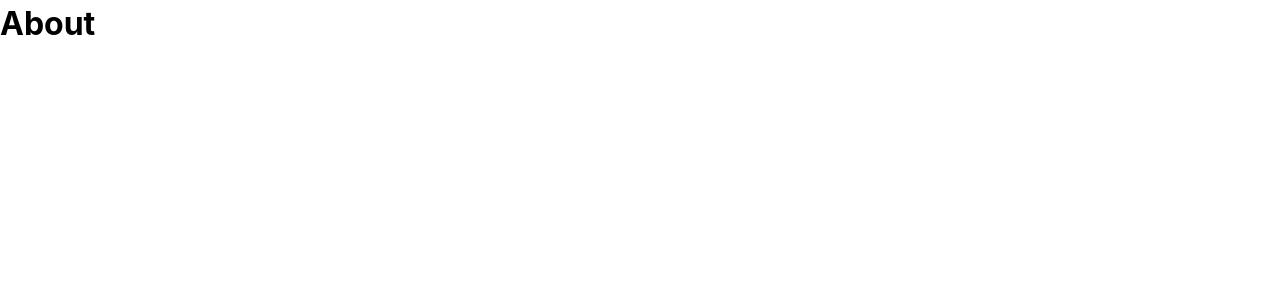
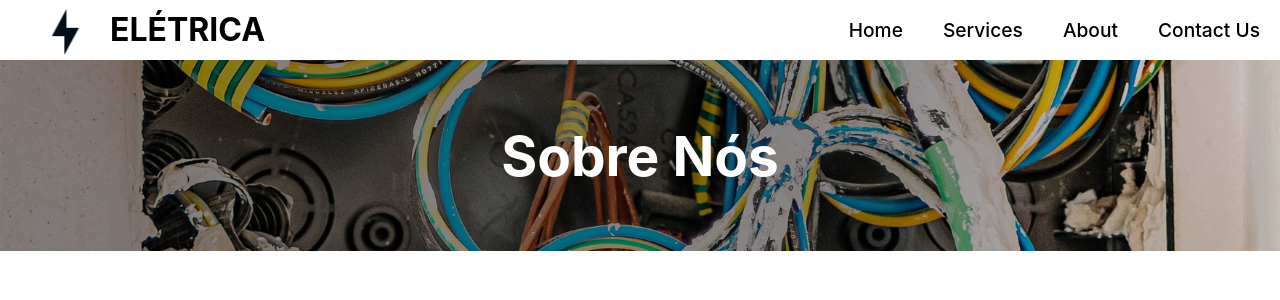
Before and after one commit to Dani-Moura081/frontend-autonom, a React (Vite) app: page /about in a window 1280 px wide. Shown: the top 300 px of the page. Built offline with nearby package versions, Linux system fonts and the light colour scheme.

Commit message:
animations

```diff
--- a/index.html
+++ b/index.html
@@ -20,6 +20,6 @@
   </head>
   <body>
     <div id="root"></div>
-    <script type="module" src="./src/main.jsx"></script>
+    <script type="module" src="./src/index.jsx"></script>
   </body>
 </html>
--- a/src/components/cardEspecificacao/index.scss
+++ b/src/components/cardEspecificacao/index.scss
@@ -18,6 +18,13 @@
       justify-content: space-between;
       align-items: center;
       & > div {
+        img {
+          transition: transform 0.3s ease-out; // Suaviza a animação de "pulo"
+
+        }
+        &:hover img {
+          transform: translateY(-10px); // Movimenta a imagem 10px para cima
+        }
         min-width: auto;
         width: fit-content;
         display: flex;
--- a/src/components/header/index.jsx
+++ b/src/components/header/index.jsx
@@ -1,5 +1,5 @@
 import "./index.scss";
-
+import { Link } from "react-router-dom";
 export default function Header() {
   return (
     <div className="comp-header">
@@ -10,10 +10,18 @@ export default function Header() {
         </div>
         <nav>
           <ul>
-            <li>Home</li>
-            <li>Services</li>
-            <li>About</li>
-            <li>Contact Us</li>
+            <Link to={"/"}>
+              <li>Home</li>
+            </Link>
+            <Link to={"/services"}>
+              <li>Services</li>
+            </Link>
+            <Link to={"/about"}>
+              <li>About</li>
+            </Link>
+            <Link to={'/contact'}>
+              <li>Contact Us</li>
+            </Link>
           </ul>
         </nav>
       </header>
--- a/src/components/header/index.scss
+++ b/src/components/header/index.scss
@@ -13,6 +13,9 @@
         font: 500 1.2em "Inter";
         list-style: none;
         gap: 20px;
+        a, a:active, :any-link, a:visited{
+          color: black;
+        }
         li {
           padding: 10px;
           cursor: pointer;
@@ -27,6 +30,35 @@
     }
   }
   .list-header {
+    @keyframes shake {
+      0%, 100% {
+        transform: translate(0, 0);
+      }
+      25% {
+        transform: translate(2px, -2px);
+      }
+      50% {
+        transform: translate(-2px, 2px);
+      }
+      75% {
+        transform: translate(2px, 2px);
+      }
+    }
+
+    @keyframes glow {
+      0% {
+        filter: brightness(1);
+      }
+      50% {
+        filter: brightness(2);
+      }
+      100% {
+        filter: brightness(1);
+      }
+    }
+    img {
+      animation: shake 0.2s ease-in-out infinite alternate, glow 1s infinite;
+    }
     margin-left: 30px;
     display: flex;
     align-items: center;
--- a/src/pages/about/index.jsx
+++ b/src/pages/about/index.jsx
@@ -1,9 +1,24 @@
-
+import "./index.scss";
+import Header from "../../components/header";
 
 export default function About() {
   return (
-    <div>
-      <h1>About</h1>
+    <div className="page-about page">
+      <Header />
+      <div className="background-aboutUs">
+        <h1>Sobre Nós</h1>
+
+        <img src="/src/assets/images/aboutUsImage.svg" alt="imagem sobre nós" />
+      </div>
+      <div className="aboutUs-description">
+        <div className="path"></div>
+        <div className="description">
+          <div className="img">
+
+          </div>
+          <div className="text"></div>
+        </div>
+      </div>
     </div>
-  )
+  );
 }
--- a/src/pages/about/index.scss
+++ b/src/pages/about/index.scss
@@ -0,0 +1,20 @@
+.page-about {
+  .background-aboutUs {
+    width: 100%;
+    position: relative;
+      h1 {
+        transform: translate(-50%, -50%);
+        top: 50%;
+        left: 50%;
+        font-size: 55px;
+        color: white;
+        z-index: 1;
+        position: absolute;
+      }
+    img {
+      display: block;
+      width: 100%;
+    }
+  }
+
+}
--- a/src/pages/home/index.jsx
+++ b/src/pages/home/index.jsx
@@ -1,6 +1,7 @@
 import { faLightbulb } from "@fortawesome/free-solid-svg-icons";
 import "./index.scss";
-import {Link} from "react-router-dom";
+import { Link } from "react-router-dom";
+import { useNavigate } from "react-router-dom";
 import Header from "../../components/header";
 import CardEspecifications from "../../components/cardEspecificacao";
 import CardFeedback from "../../components/cardFeedback";
@@ -13,6 +14,7 @@ const LampIconComponent = () => {
 };
 
 function Home() {
+  const navigate = useNavigate();
   return (
     <>
       <div className="page-home page">
@@ -26,7 +28,7 @@ function Home() {
           <div>
             <h1>Elétrica & Mais</h1>
             <p>Um serviço em que você pode confiar</p>
-            <button className="button">Agende agora</button>
+            <button className="button">Conheça-nos</button>
           </div>
         </section>
         <section className="content-init">
@@ -101,10 +103,34 @@ function Home() {
             <div className="social-medias">
               <h6>Redes Sociais</h6>
               <div>
-                <Link><img src="/src/assets/images/face.png" alt="facebook image" className="facebook"/></Link>
-                <Link><img src="/src/assets/images/twitter.png" alt="twitter image" className="twitter"/></Link>
-                <Link><img src="/src/assets/images/insta.png" alt="instagram image" className="instagram"/></Link>
-                <Link><img src="/src/assets/images/google.png" alt="google image" className="googleplus"/></Link>
+                <Link>
+                  <img
+                    src="/src/assets/images/face.png"
+                    alt="facebook image"
+                    className="facebook"
+                  />
+                </Link>
+                <Link>
+                  <img
+                    src="/src/assets/images/twitter.png"
+                    alt="twitter image"
+                    className="twitter"
+                  />
+                </Link>
+                <Link>
+                  <img
+                    src="/src/assets/images/insta.png"
+                    alt="instagram image"
+                    className="instagram"
+                  />
+                </Link>
+                <Link>
+                  <img
+                    src="/src/assets/images/google.png"
+                    alt="google image"
+                    className="googleplus"
+                  />
+                </Link>
               </div>
             </div>
           </div>
--- a/src/pages/home/index.scss
+++ b/src/pages/home/index.scss
@@ -18,9 +18,10 @@
       padding: 10px 0px 10px 0px;
       cursor: pointer;
       font: 500 28px "Roboto";
+      transition: all 0.3s ease;
     }
     .button:hover {
-      background-color: #ff8c00;
+      background-color: #ff8c00c3;
     }
     display: block;
     .imagem-fundo {
@@ -73,10 +74,6 @@
           margin-bottom: 20px;
         }
 
-        .button:hover {
-          background-color: #ff8c00;
-        }
-
         .button {
           text-align: center;
           border: none;
@@ -87,6 +84,9 @@
           font: 500 20px "Roboto";
           cursor: pointer;
           transition: background-color 0.3s ease;
+        }
+        .button:hover {
+          background-color: #ff8c00;
         }
       }
     }
@@ -137,6 +137,20 @@
       align-items: center;
       justify-content: space-between;
       .contatos {
+        @keyframes blink {
+          0%,
+          100% {
+            opacity: 1;
+            filter: brightness(1);
+          }
+          50% {
+            opacity: 0.5;
+            filter: brightness(1.5);
+          }
+        }
+        img {
+          animation: blink 1s infinite;
+        }
         margin-left: 50px;
         display: flex;
         flex-direction: column;
--- a/src/routes.jsx
+++ b/src/routes.jsx
@@ -2,6 +2,7 @@ import {BrowserRouter, Routes, Route} from 'react-router-dom'
 import Home from './pages/home'
 import About from './pages/about'
 import Contact from './pages/contact'
+
 import NotFound from './pages/404'
 export default function Navigation() {
   return (
```
Also changed, not shown: src/assets/images/aboutUsImage.svg (added), src/assets/images/imgDescription.svg (added), src/index.jsx (renamed from src/main.jsx).
